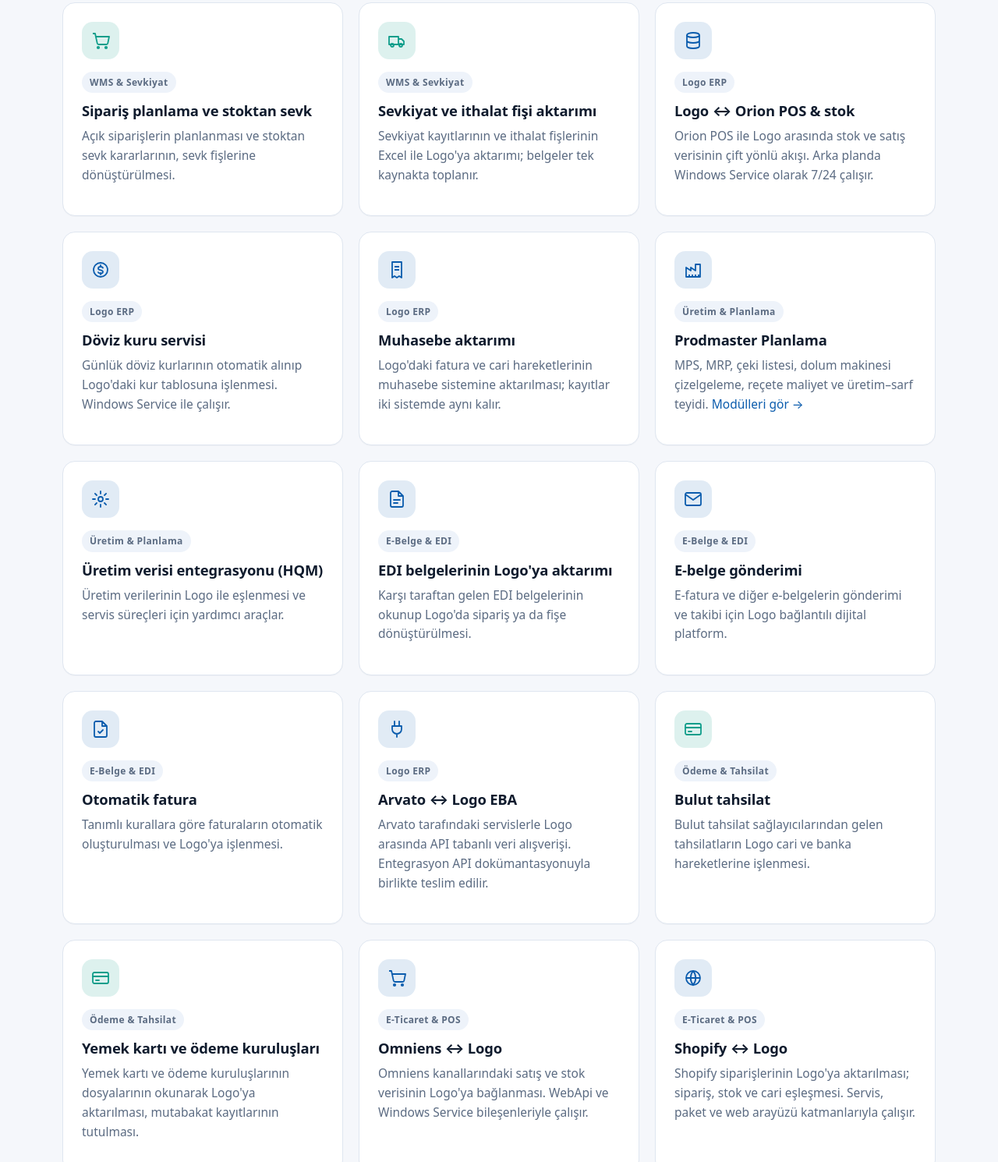
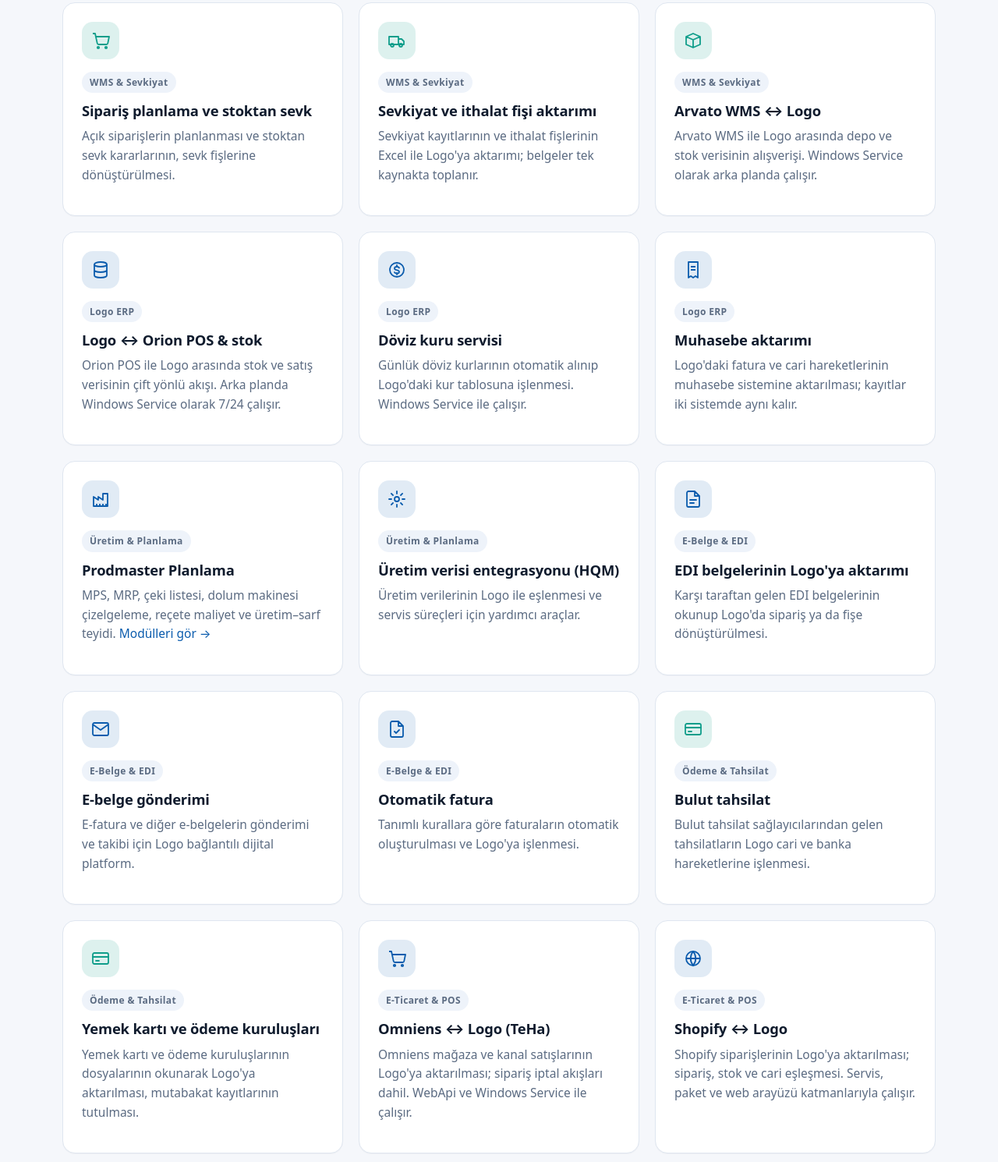
Before and after one commit to btilogo/btilogo.github.io, a plain HTML site: page entegrasyonlar.html in a window 1280 px wide. Shown: the part 928-2418 px from the top of the page at 78% size. Drawn offline with Linux system fonts and the light colour scheme.

Commit message:
feat(site): Omniens ve Arvato WMS entegrasyonları eklendi
Co-Authored-By: Claude Haiku 5.5 <noreply@anthropic.com>

```diff
--- a/entegrasyonlar.html
+++ b/entegrasyonlar.html
@@ -125,6 +125,14 @@
             <p>Sevkiyat kayıtlarının ve ithalat fişlerinin Excel ile Logo'ya aktarımı; belgeler tek kaynakta toplanır.</p>
           </article>
 
+          <!-- Arvato WMS -->
+          <article class="card" data-category="WMS &amp; Sevkiyat">
+            <span class="card-icon teal"><svg class="icon" aria-hidden="true"><use href="#i-box"/></svg></span>
+            <span class="tag">WMS &amp; Sevkiyat</span>
+            <h3>Arvato WMS ↔ Logo</h3>
+            <p>Arvato WMS ile Logo arasında depo ve stok verisinin alışverişi. Windows Service olarak arka planda çalışır.</p>
+          </article>
+
           <!-- Logo ERP -->
           <article class="card" data-category="Logo ERP">
             <span class="card-icon"><svg class="icon" aria-hidden="true"><use href="#i-db"/></svg></span>
@@ -179,14 +187,6 @@
             <p>Tanımlı kurallara göre faturaların otomatik oluşturulması ve Logo'ya işlenmesi.</p>
           </article>
 
-          <!-- Arvato (Logo ERP tarafı) -->
-          <article class="card" data-category="Logo ERP">
-            <span class="card-icon"><svg class="icon" aria-hidden="true"><use href="#i-plug"/></svg></span>
-            <span class="tag">Logo ERP</span>
-            <h3>Arvato ↔ Logo EBA</h3>
-            <p>Arvato tarafındaki servislerle Logo arasında API tabanlı veri alışverişi. Entegrasyon API dokümantasyonuyla birlikte teslim edilir.</p>
-          </article>
-
           <!-- Ödeme & Tahsilat -->
           <article class="card" data-category="Ödeme &amp; Tahsilat">
             <span class="card-icon teal"><svg class="icon" aria-hidden="true"><use href="#i-card"/></svg></span>
@@ -205,8 +205,8 @@
           <article class="card" data-category="E-Ticaret &amp; POS">
             <span class="card-icon"><svg class="icon" aria-hidden="true"><use href="#i-cart"/></svg></span>
             <span class="tag">E-Ticaret &amp; POS</span>
-            <h3>Omniens ↔ Logo</h3>
-            <p>Omniens kanallarındaki satış ve stok verisinin Logo'ya bağlanması. WebApi ve Windows Service bileşenleriyle çalışır.</p>
+            <h3>Omniens ↔ Logo (TeHa)</h3>
+            <p>Omniens mağaza ve kanal satışlarının Logo'ya aktarılması; sipariş iptal akışları dahil. WebApi ve Windows Service ile çalışır.</p>
           </article>
           <article class="card" data-category="E-Ticaret &amp; POS">
             <span class="card-icon"><svg class="icon" aria-hidden="true"><use href="#i-globe"/></svg></span>
```
